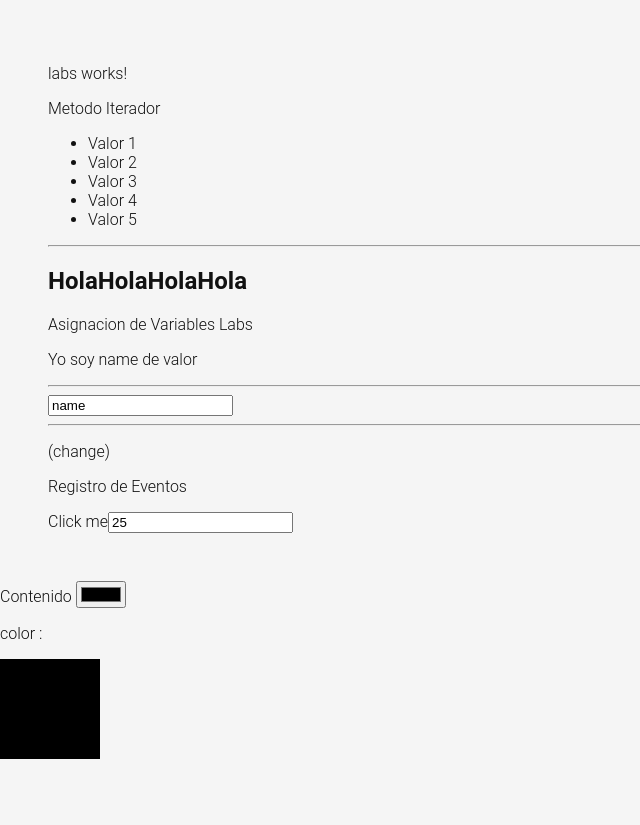
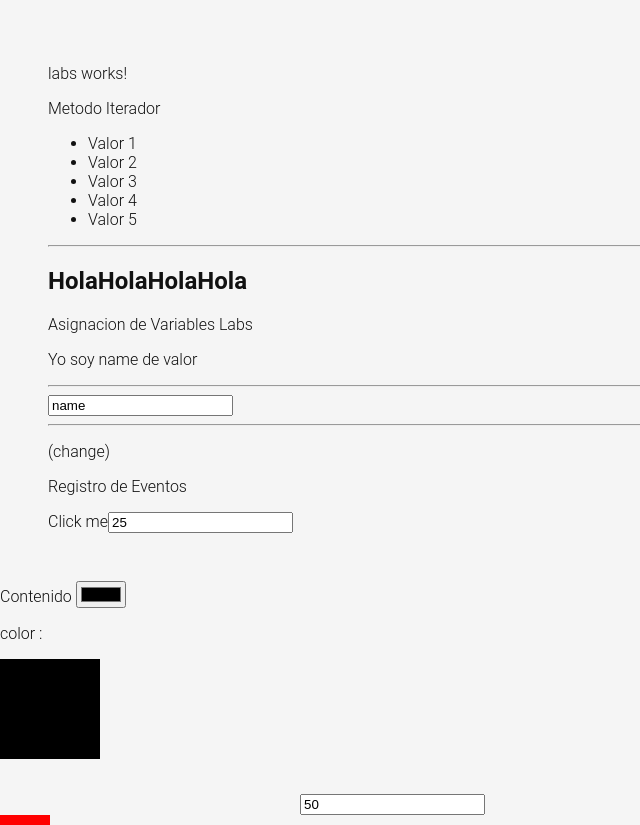
Before and after one commit to Danielr-1998/appshop, an Angular app: page /labs in a window 1280 px wide. Shown: the whole page, without its empty margins (0-640 px from the left). Built offline with nearby package versions, Linux system fonts and the light colour scheme.

Commit message:
modificados:     src/app/pages/labs/labs.component.css 	modificados:     src/app/pages/labs/labs.component.html 	modificados:     src/app/pages/labs/labs.component.ts

```diff
--- a/src/app/pages/labs/labs.component.css
+++ b/src/app/pages/labs/labs.component.css
@@ -1,3 +1,9 @@
 .container{
     padding: 3rem;
 }
+.box{
+    height: 10px;
+    display: block;
+    background-color: red;
+
+}
--- a/src/app/pages/labs/labs.component.html
+++ b/src/app/pages/labs/labs.component.html
@@ -28,4 +28,6 @@
       <rect x="0" y="0" height="100" width="100" [attr.fill]="colorCtrl.value"/>
     </g>
   </svg>
+  <input type="number" [formControl]="widthCtrl">
+  <span class="box" [style.width.px]="widthCtrl.value"></span>
 </div>
--- a/src/app/pages/labs/labs.component.ts
+++ b/src/app/pages/labs/labs.component.ts
@@ -27,6 +27,9 @@ export class LabsComponent {
   }
 
   colorCtrl = new FormControl();
+  widthCtrl = new FormControl(50, {
+    nonNullable:true,
+  });
   constructor(){
     this.colorCtrl.valueChanges.subscribe(value =>{
       console.log(value);
```
